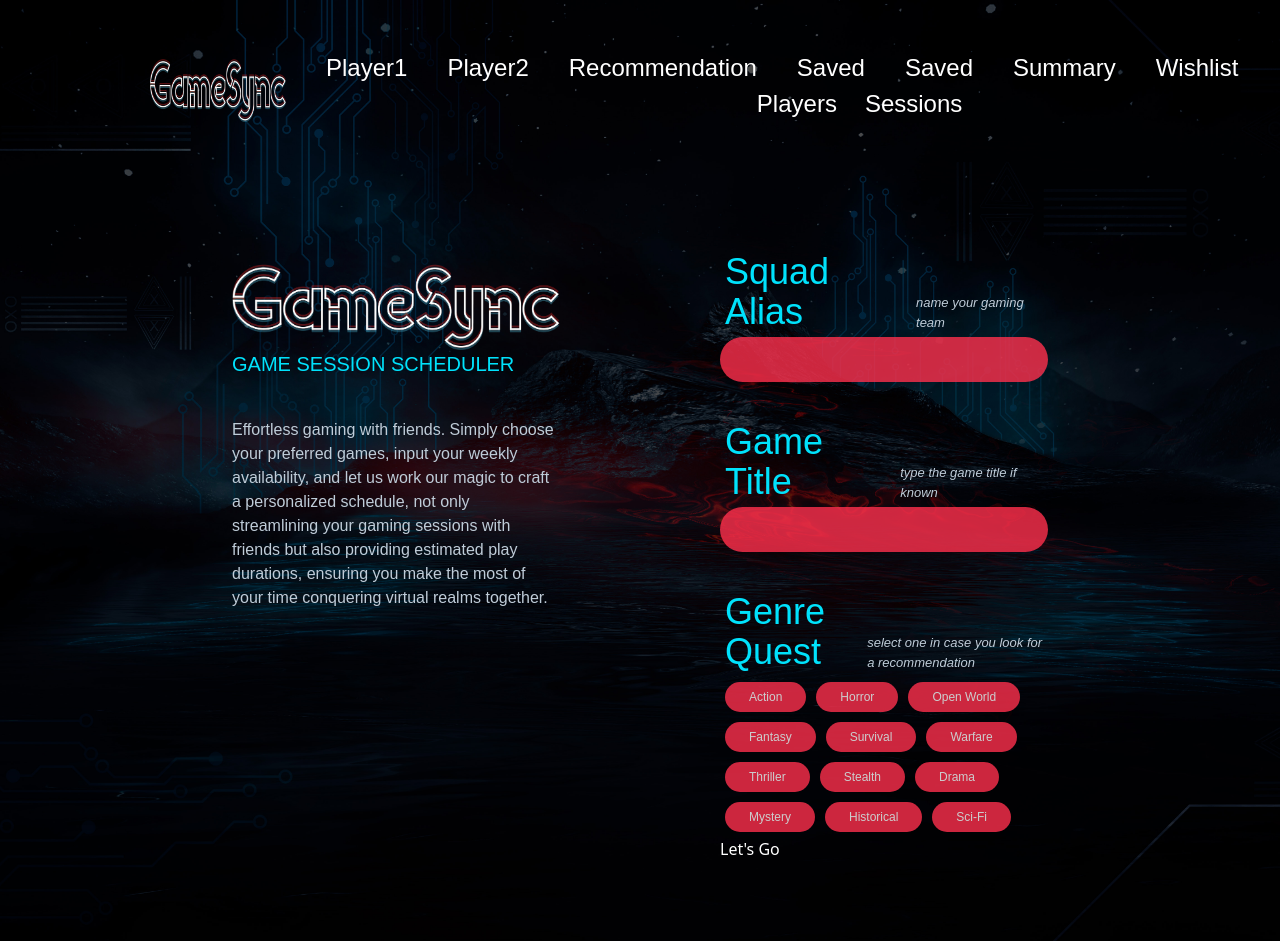
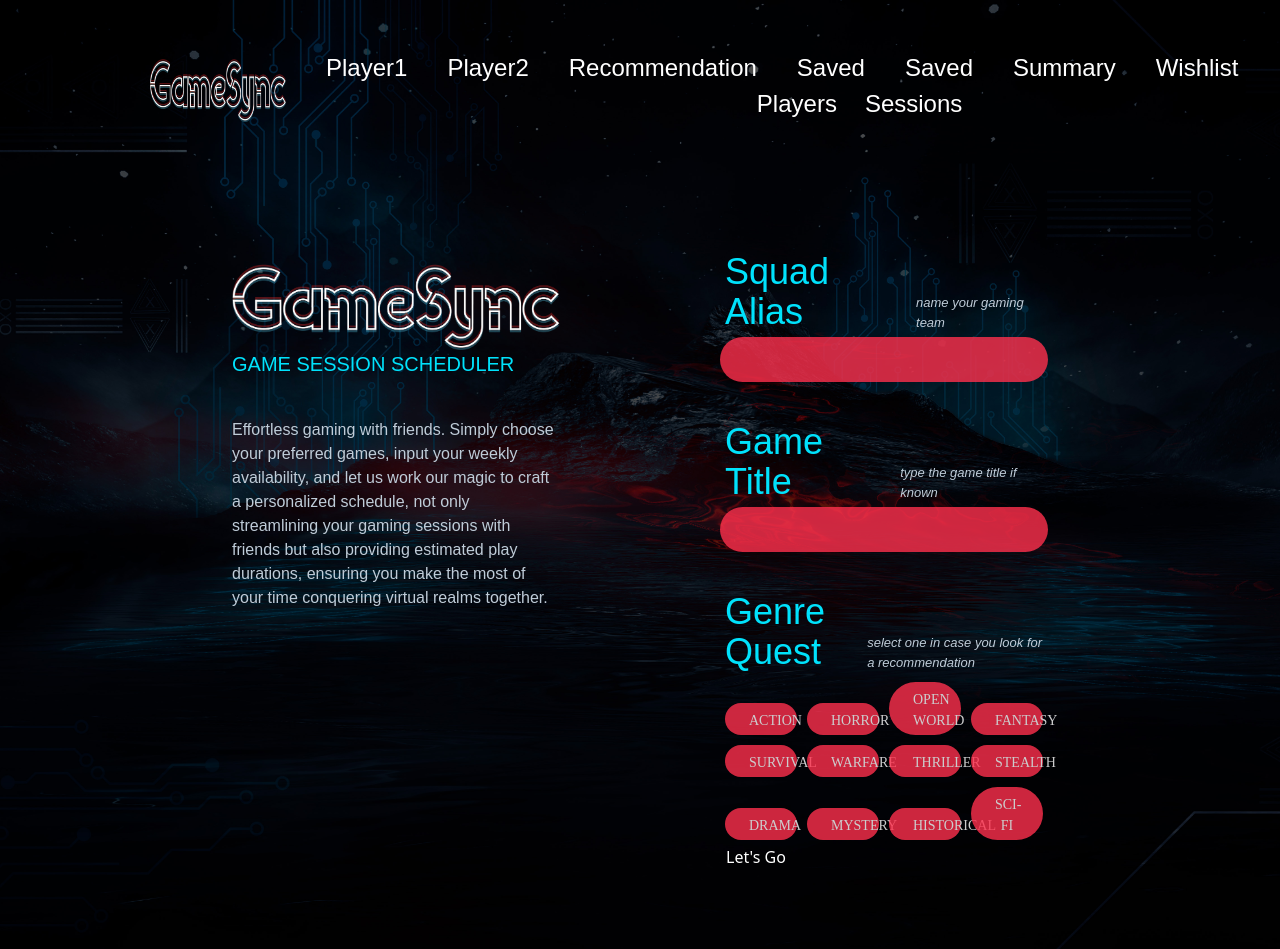
Before and after one commit to Alan-Chumbley/Gaming-scheduler, a React (Vite) app: page / in a window 1280 px wide. Built offline with nearby package versions, Linux system fonts and the light colour scheme; a web font is replaced by a local one.

Commit message:
correct font and corrected buttons with genres

```diff
--- a/src/index.css
+++ b/src/index.css
@@ -5,7 +5,7 @@
 :root {
   --main: "abolition", sans-serif; /* example: Player 1 */
   --mainSoft: "abolition-soft", sans-serif;
-  --sub: "bdr-mono", sans-serif; /* example: Monday */
+  --sub: "video", serif; /* example: Monday */
   --smallText: "din-2014", sans-serif; /* example: game session scheduler */
   --white: #ffffff;
   --black: #000000;
--- a/src/pages/Home/EntryForm.jsx
+++ b/src/pages/Home/EntryForm.jsx
@@ -55,7 +55,7 @@ function EntryForm() {
                     <p className="pl-3 italic explanation">name your gaming team</p>
                 </div>
 
-                <input type='text' value={team} onChange={handleChange(setTeam)} maxlength="70" />
+                <input type='text' value={team} onChange={handleChange(setTeam)} maxlength="58" />
             </div>
 
             <div id="game-title">
@@ -63,7 +63,7 @@ function EntryForm() {
                     <h2 className="text-4xl">Game Title</h2>
                     <p className="pl-3 italic explanation">type the game title if known</p>
                 </div>
-                <input type='text' value={game} onChange={handleChange(setGame)} maxlength="70"  />
+                <input type='text' value={game} onChange={handleChange(setGame)} maxlength="58"  />
             </div>
 
             <div id="genre-quest">
--- a/src/pages/Home/Home.css
+++ b/src/pages/Home/Home.css
@@ -33,11 +33,13 @@ input {
     opacity: 0.8;
     border-radius: 27px;
     height: 45px;
-    padding: 0 20px !important;
+    padding: 5px 20px 0 20px !important;
     text-transform: uppercase;
     font-family: var(--sub) !important;
     font-size: small !important;
     font-weight: 20 !important;
+    letter-spacing: 1pt;
+    align-content: center;
 }
 
 input:focus {
@@ -59,12 +61,24 @@ input:focus {
     background-color: var(--red) !important;
     opacity: 0.8;
     border-radius: 27px;
-    padding: 6px 24px 6px 24px !important;
+    padding: 7px 24px 4px 24px !important;
     font-family: var(--sub);
-    font-size: 12px;
+    text-transform: uppercase;
+    font-size: 14px;
+    font-weight: 200;
     color: #ffffff;
     padding: 10px;
     margin: 5px;
     border: none;
     cursor: pointer;
     }
+
+    .button-container {
+        display: flex;
+        justify-content: space-between;
+    }
+
+    .button-container button {
+        flex: 1;
+        width: calc(25% - 10px);
+    }
--- a/src/pages/Home/Home.jsx
+++ b/src/pages/Home/Home.jsx
@@ -11,7 +11,7 @@ const Home = () => {
         <h3 className="pb-10 uppercase text-xl">Game Session Scheduler</h3>
         <p>Effortless gaming with friends. Simply choose your preferred games, input your weekly availability, and let us work our magic to craft a personalized schedule, not only streamlining your gaming sessions with friends but also providing estimated play durations, ensuring you make the most of your time conquering virtual realms together.</p>
         </div>
-        <div className="w-1/2 p-20"><EntryForm /></div>
+        <div className="w-1/2 p-20 button-container"><EntryForm /></div>
     </div>
   )
 }
```
